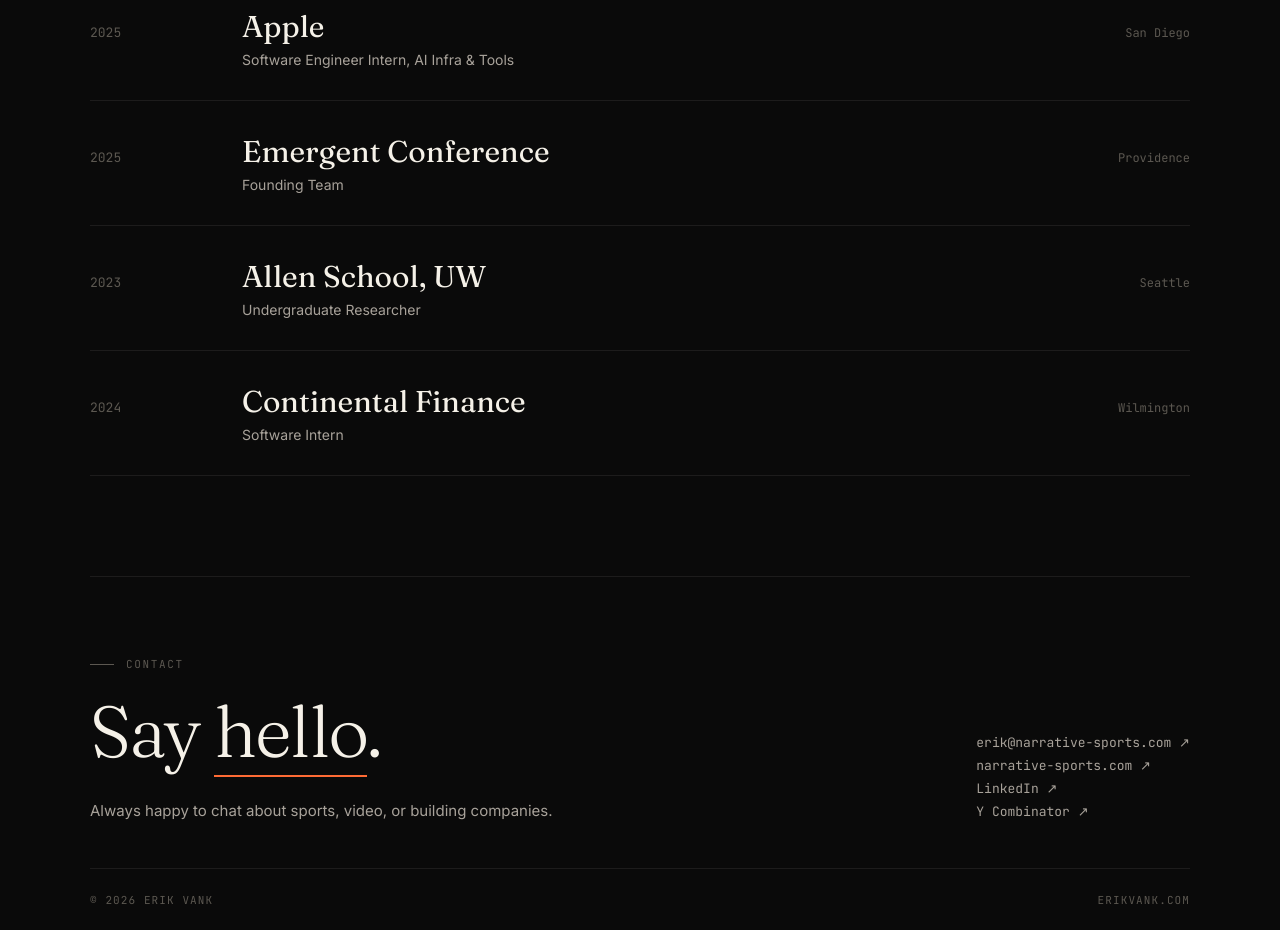
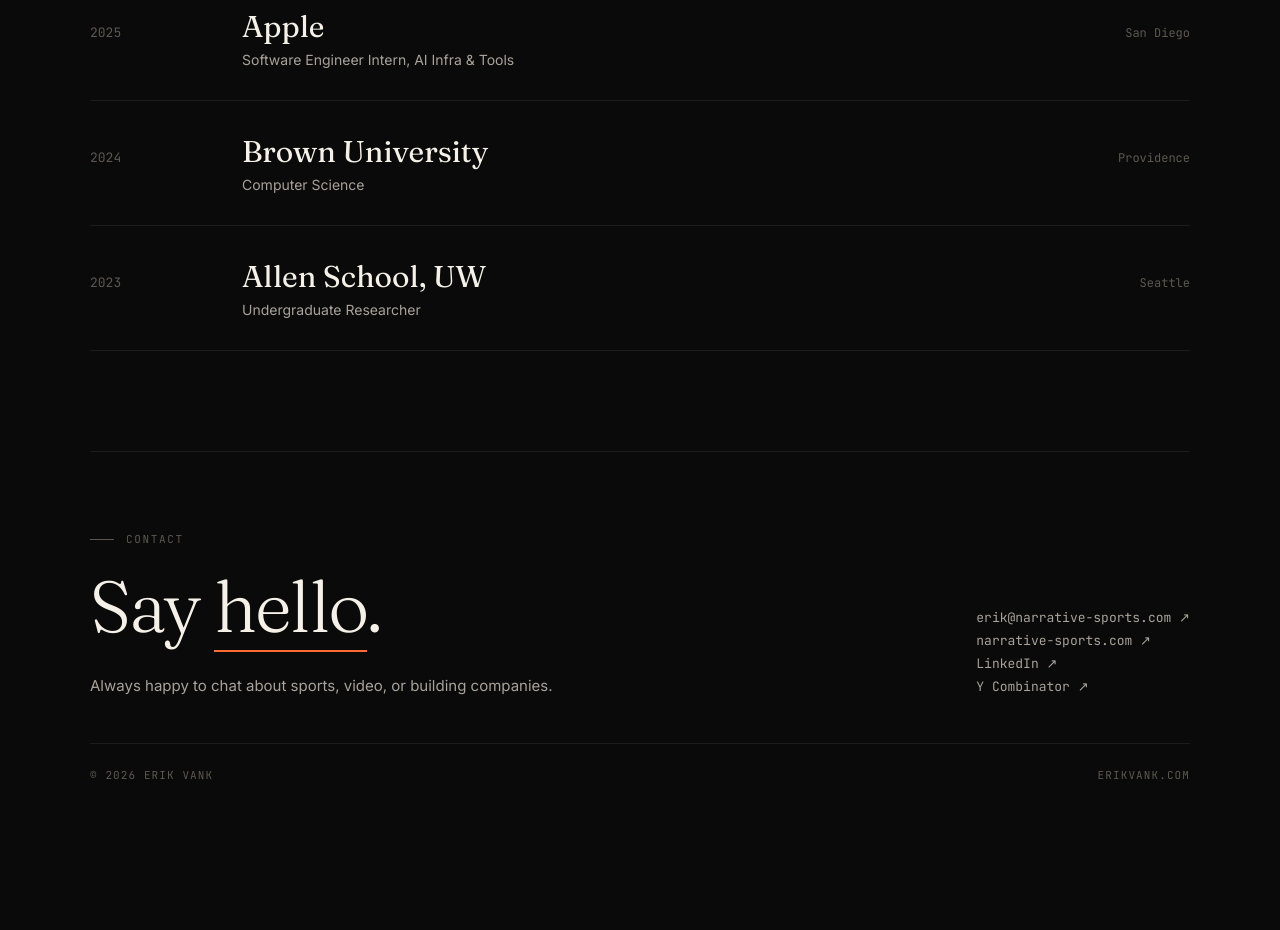
Before and after one commit to erikv05/erikvank.com, a React (Vite) app: page / in a window 1280 px wide. Shown: the part 1700-2630 px from the top of the page. After the commit the page ends 2542 px from the top, so only its background shows below. Built offline with nearby package versions, Linux system fonts and the light colour scheme.

Commit message:
Update work list

```diff
--- a/src/App.tsx
+++ b/src/App.tsx
@@ -3,9 +3,8 @@
 const work = [
   { year: '2025', title: 'Narrative', role: 'CEO & Co-Founder, YC F25', loc: 'San Francisco' },
   { year: '2025', title: 'Apple', role: 'Software Engineer Intern, AI Infra & Tools', loc: 'San Diego' },
-  { year: '2025', title: 'Emergent Conference', role: 'Founding Team', loc: 'Providence' },
+  { year: '2024', title: 'Brown University', role: 'Computer Science', loc: 'Providence' },
   { year: '2023', title: 'Allen School, UW', role: 'Undergraduate Researcher', loc: 'Seattle' },
-  { year: '2024', title: 'Continental Finance', role: 'Software Intern', loc: 'Wilmington' },
 ]
 
 export default function App() {
```
